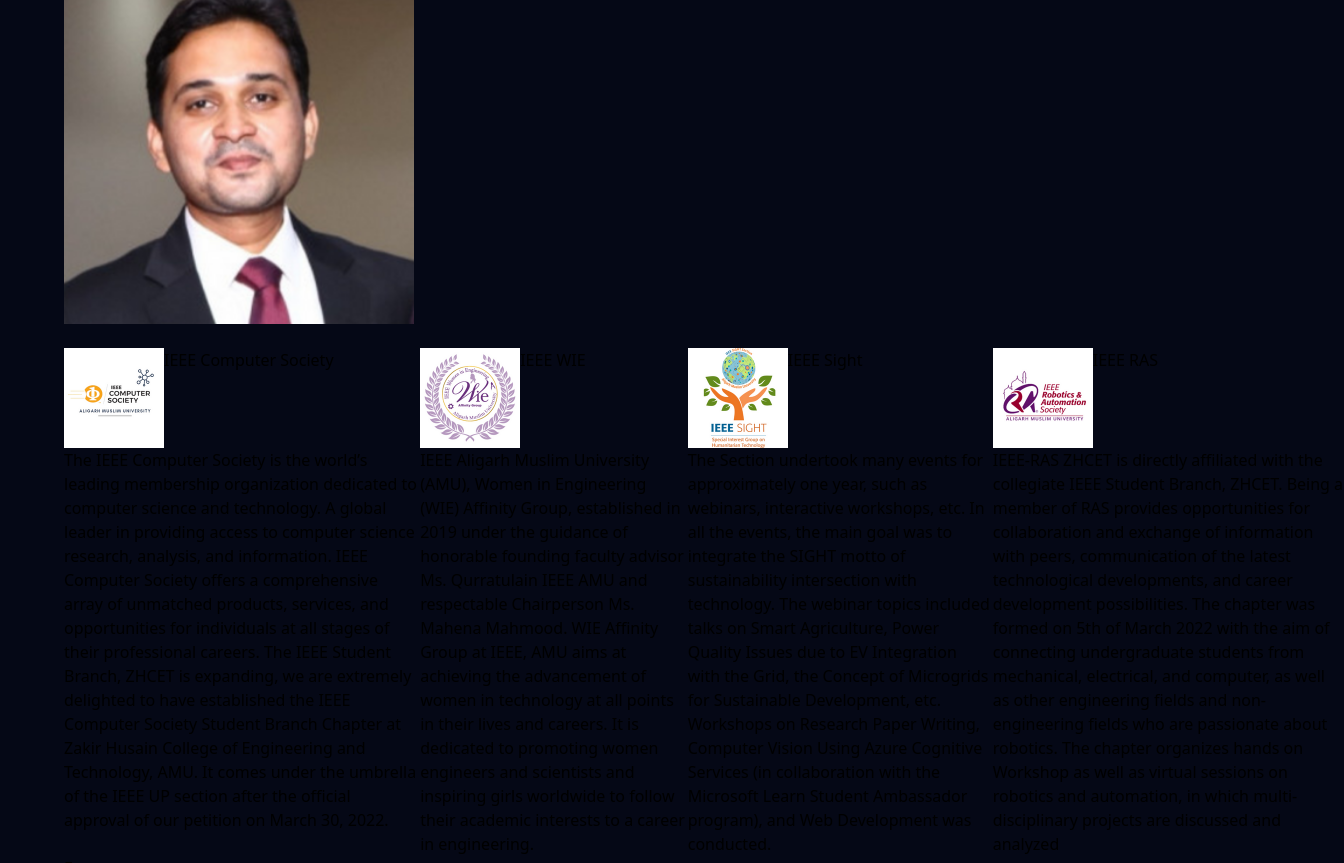
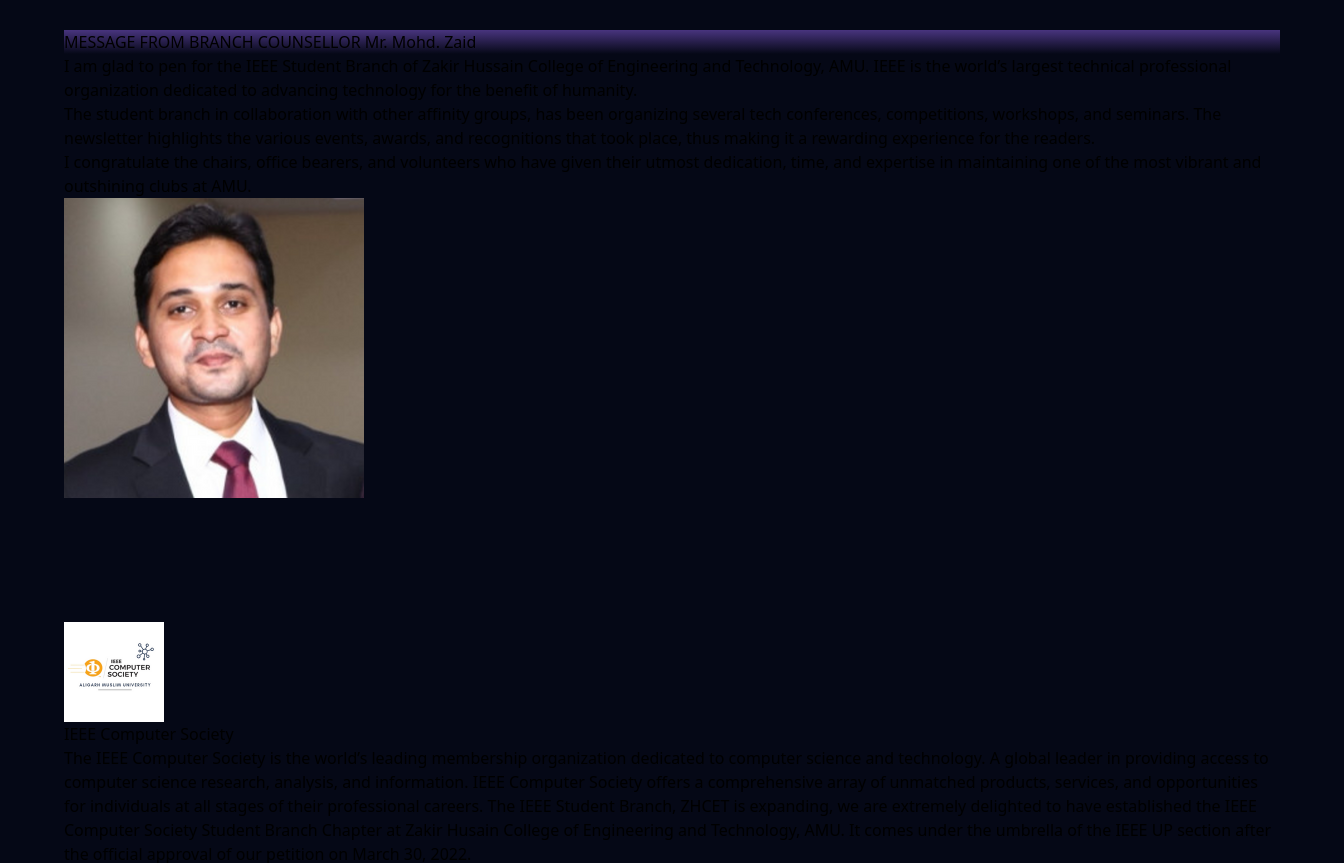
Before and after one commit to priyanshu082/ieeestb, a Next.js app: page / in a window 1280 px wide. Shown: the part 1437-2300 px from the top of the page, 1344 px wide, since content can reach past the window. Built offline with nearby package versions, Linux system fonts and the light colour scheme.

Commit message:
ieeclub cards responsiveness is pending

```diff
--- a/Components/Feed/ClubsCard.jsx
+++ b/Components/Feed/ClubsCard.jsx
@@ -3,24 +3,23 @@ import Image from 'next/image'
 import { motion } from 'framer-motion'
 import { fadeIn } from '@/utils/motion'
 
+
 const ClubsCard = ({ index, club }) => {
-  return (
-    <motion.div
-    variants={fadeIn("left","spring",index*0.5,0.5)}
-    className='flex justify-between flex-col px-10 py-12 rounded-[20px] max-w-[370px] md:mr-10 sm:mr-5 mr-0 my-5 clubs-card'>
-      <div className='flex flex-row'>
-        <Image src={club.image} alt={club.name} width={100} height={100}/>
+    return (
+        <motion.div
+            variants={fadeIn("right", "tween", index * 0.5, 0.5)}
+            className='flex flex-col px-5 py-5 rounded-[20px] md:mr-10 sm:mr-5 mr-0 my-5 clubs-card'>
 
-        <div className='flex flex-col ml-4'>
-          <h4 className='font-poppins fonr-normal text-[20px] leading-[32px] text-white'>{club.name}</h4>
-        </div>
+            <div className='flex flex-col justify-center items-center'>
+                <Image className='rounded-3xl' src={club.image} alt={club.name} width={100} height={100} />
+                <div className='mt-[10px]'>
+                    <a className=' cursor-pointer font-poppins font-bold text-[22px] leading-[32px] text-[#915eff]'>{club.name}</a>
+                </div>
+            </div>
 
-      </div>
-
-      <p className='font-poppins fonr-normal text-[18px] leading-[32px] text-white my-10'>{club.content}</p>
-
-    </motion.div>
-  )
+            <p className='font-poppins leading-[30px] text-secondary my-10'>{club.content}</p>
+        </motion.div>
+    )
 }
 
 export default ClubsCard
--- a/Components/Feed/IEEEClubs.jsx
+++ b/Components/Feed/IEEEClubs.jsx
@@ -3,7 +3,7 @@ import { AnimatePresence,motion } from 'framer-motion'
 import clubs from './clubsData'
 import ClubsCard from './ClubsCard'
 import  SectionWrapper  from '../../HOC/SectionWrapper'
-import { slideIn, textVariant } from '@/utils/motion'
+import { textVariant } from '@/utils/motion'
 
 
 const IEEEClubs = () => {
@@ -11,8 +11,7 @@ const IEEEClubs = () => {
 
     <motion.div
     variants={textVariant()}
-    className='flex flex-row flex-1'
-    >
+    className='flex flex-col flex-1 mt-[30px]'>
       {clubs.map((items,index)=>(
        <ClubsCard key={index} index ={index} club={items}/>
       ))}
--- a/Components/Feed/Message.jsx
+++ b/Components/Feed/Message.jsx
@@ -32,7 +32,7 @@ const Message = () => {
 
       {/* content and photo */}
       <div className=' flex flex-1 mt-[30px] lg:mt-[20px] '>
-        <Image className='my-[0px] mx-[auto] rounded-2xl' src={ZaidSirPik} height={350} width={350} />
+        <Image className='my-[0px] mx-[auto] rounded-2xl' src={ZaidSirPik} height={300} width={300} />
       </div>
     </motion.div>
   )
--- a/Components/Feed/Mission.jsx
+++ b/Components/Feed/Mission.jsx
@@ -7,7 +7,7 @@ import BlinkingCursor from './Blinking'
 const Mission = () => {
   return (
     <motion.div
-    variants={textVariant(1.5)}
+    variants={textVariant(1)}
     className='flex flex-col lg:flex-row justify-start mt-[30px] font-poppins'>
 
       <div className='flex flex-1 flex-col'>
--- a/Components/Feed/clubsData.js
+++ b/Components/Feed/clubsData.js
@@ -7,22 +7,26 @@ import sight from './img/Sight.png'
     {
         name:"IEEE Computer Society",
         image:computer,
-        content:"The IEEE Computer Society is the world’s leading membership organization dedicated to computer science and technology. A global leader in providing access to computer science research, analysis, and information. IEEE Computer Society offers a comprehensive array of unmatched products, services, and opportunities for individuals at all stages of their professional careers. The IEEE Student Branch, ZHCET is expanding, we are extremely delighted to have established the IEEE Computer Society Student Branch Chapter at Zakir Husain College of Engineering and Technology, AMU. It comes under the umbrella of the IEEE UP section after the official approval of our petition on March 30, 2022."
+        content:"The IEEE Computer Society is the world’s leading membership organization dedicated to computer science and technology. A global leader in providing access to computer science research, analysis, and information. IEEE Computer Society offers a comprehensive array of unmatched products, services, and opportunities for individuals at all stages of their professional careers. The IEEE Student Branch, ZHCET is expanding, we are extremely delighted to have established the IEEE Computer Society Student Branch Chapter at Zakir Husain College of Engineering and Technology, AMU. It comes under the umbrella of the IEEE UP section after the official approval of our petition on March 30, 2022.",
+        link:""
     },
     {
         name:"IEEE WIE",
         image:wie,
-        content:"IEEE Aligarh Muslim University (AMU), Women in Engineering (WIE) Affinity Group, established in 2019 under the guidance of honorable founding faculty advisor Ms. Qurratulain IEEE AMU and respectable Chairperson Ms. Mahena Mahmood. WIE Affinity Group at IEEE, AMU aims at achieving the advancement of women in technology at all points in their lives and careers. It is dedicated to promoting women engineers and scientists and inspiring girls worldwide to follow their academic interests to a career in engineering."
+        content:"IEEE Aligarh Muslim University (AMU), Women in Engineering (WIE) Affinity Group, established in 2019 under the guidance of honorable founding faculty advisor Ms. Qurratulain IEEE AMU and respectable Chairperson Ms. Mahena Mahmood. WIE Affinity Group at IEEE, AMU aims at achieving the advancement of women in technology at all points in their lives and careers. It is dedicated to promoting women engineers and scientists and inspiring girls worldwide to follow their academic interests to a career in engineering.",
+        link:""
     },
     {
         name:"IEEE Sight",
         image:sight,
-        content:"The Section undertook many events for approximately one year, such as webinars, interactive workshops, etc. In all the events, the main goal was to integrate the SIGHT motto of sustainability intersection with technology. The webinar topics included talks on Smart Agriculture, Power Quality Issues due to EV Integration with the Grid, the Concept of Microgrids for Sustainable Development, etc. Workshops on Research Paper Writing, Computer Vision Using Azure Cognitive Services (in collaboration with the Microsoft Learn Student Ambassador program), and Web Development was conducted."
+        content:"The Section undertook many events for approximately one year, such as webinars, interactive workshops, etc. In all the events, the main goal was to integrate the SIGHT motto of sustainability intersection with technology. The webinar topics included talks on Smart Agriculture, Power Quality Issues due to EV Integration with the Grid, the Concept of Microgrids for Sustainable Development, etc. Workshops on Research Paper Writing, Computer Vision Using Azure Cognitive Services (in collaboration with the Microsoft Learn Student Ambassador program), and Web Development was conducted.",
+        link:""
     },
     {
         name:"IEEE RAS",
         image:ras,
         content:"IEEE-RAS ZHCET is directly affiliated with the collegiate IEEE Student Branch, ZHCET. Being a member of RAS provides opportunities for collaboration and exchange of information with peers, communication of the latest technological developments, and career development possibilities. The chapter was formed on 5th of March 2022 with the aim of connecting undergraduate students from mechanical, electrical, and computer, as well as other engineering fields and non-engineering fields who are passionate about robotics. The chapter organizes hands on Workshop as well as virtual sessions on robotics and automation, in which multi-disciplinary projects are discussed and analyzed",
+        link:""
     },
 ]
 
--- a/app/layout.jsx
+++ b/app/layout.jsx
@@ -18,8 +18,7 @@ export default function RootLayout({ children }) {
       <meta name="description" content={metadata.description} />
       <meta property="image" content={metadata.image} />
     </Head>
-    <body className=" bg-primary ml-[5%] mr-[3%] lg:ml-[5%] lg:mr-[-5%]">
-
+    <body className=" bg-primary ml-[5%] mr-[3%] lg:mr-[0px] lg:ml-[5%]">
     <Navbar/>
       {children}
     <Footer/>
--- a/app/page.jsx
+++ b/app/page.jsx
@@ -12,7 +12,7 @@ export default function Home() {
       <div>
       <IEEEAMU/>
       </div>
-      <div className=''>
+      <div className='flex flex-col gap-[100px]'>
       <About/>
       <Mission/>
       <Message/>
```
